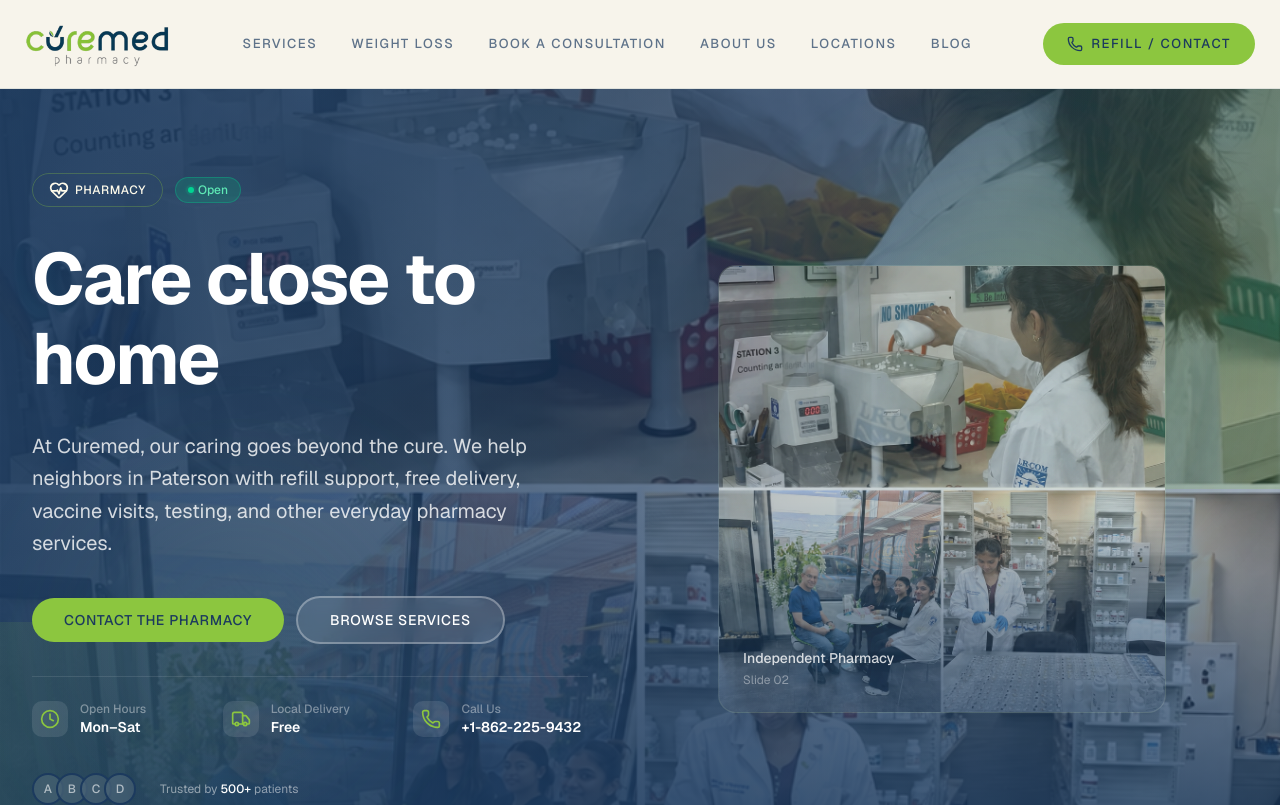
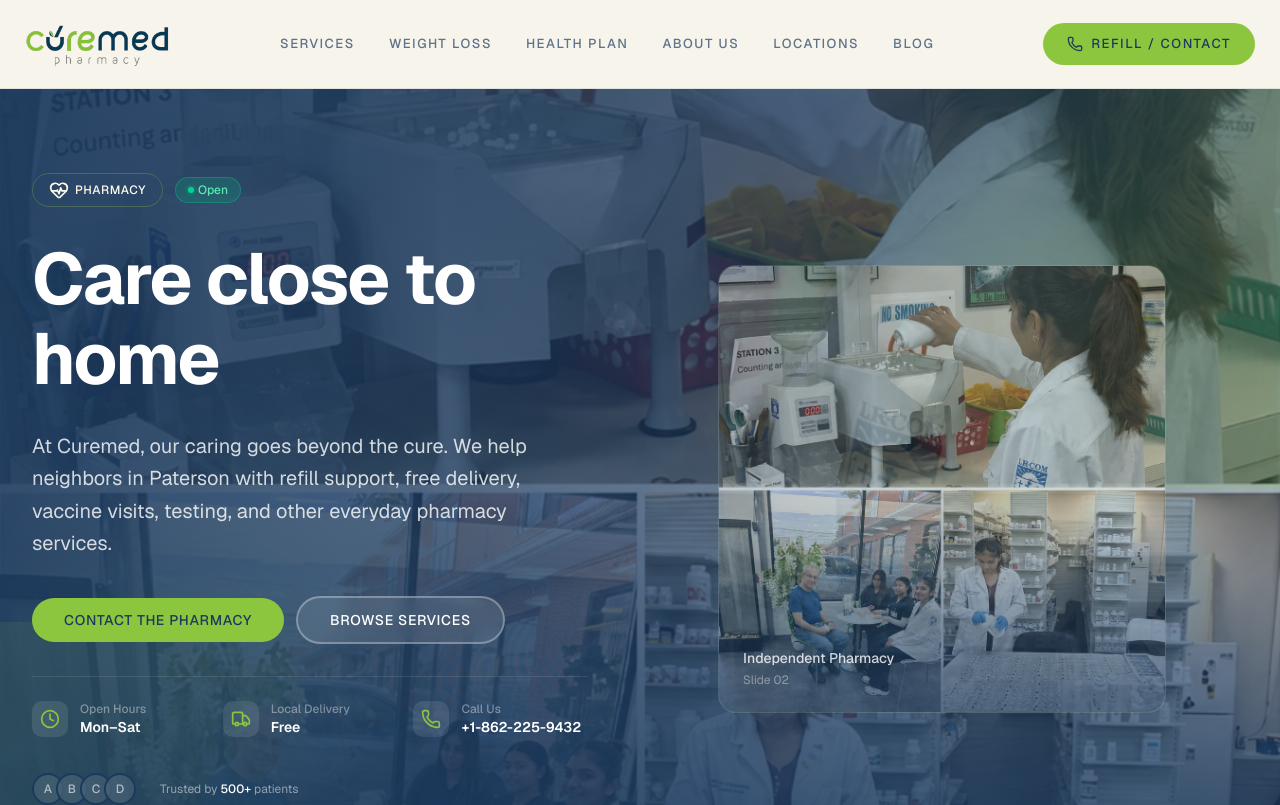
Before and after one commit to curemedpharmacy/pharmacy-sites, a Next.js app: page / in a window 1280 px wide. Shown: the top 805 px of the page. Built offline with nearby package versions, Linux system fonts and the light colour scheme.

Commit message:
feat: rename "Book a Consultation" to "Health Plan" in Header navigation
Co-authored-by: curemedpharmacy <308079840+curemedpharmacy@users.noreply.github.com>

```diff
--- a/components/Header.tsx
+++ b/components/Header.tsx
@@ -11,7 +11,7 @@ import { Button } from "@/components/ui/button";
 const navLinks = [
   { href: "/services", label: "Services" },
   { href: "/weight-loss", label: "Weight Loss" },
-  { href: "/book-consultation", label: "Book a Consultation" },
+  { href: "/book-consultation", label: "Health Plan" },
   { href: "/about", label: "About Us" },
   { href: "/locations", label: "Locations" },
   { href: "/blog", label: "Blog" },
```
